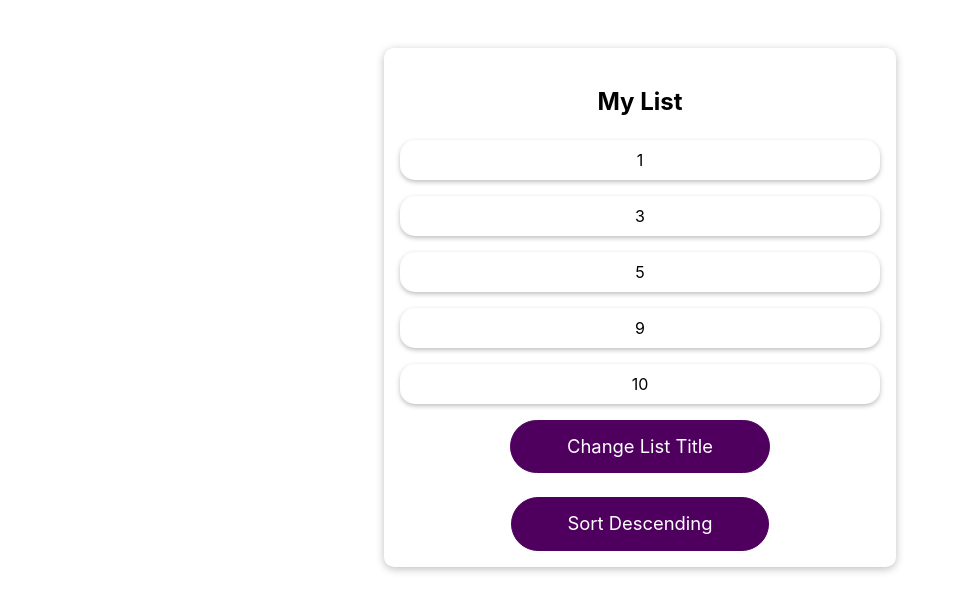
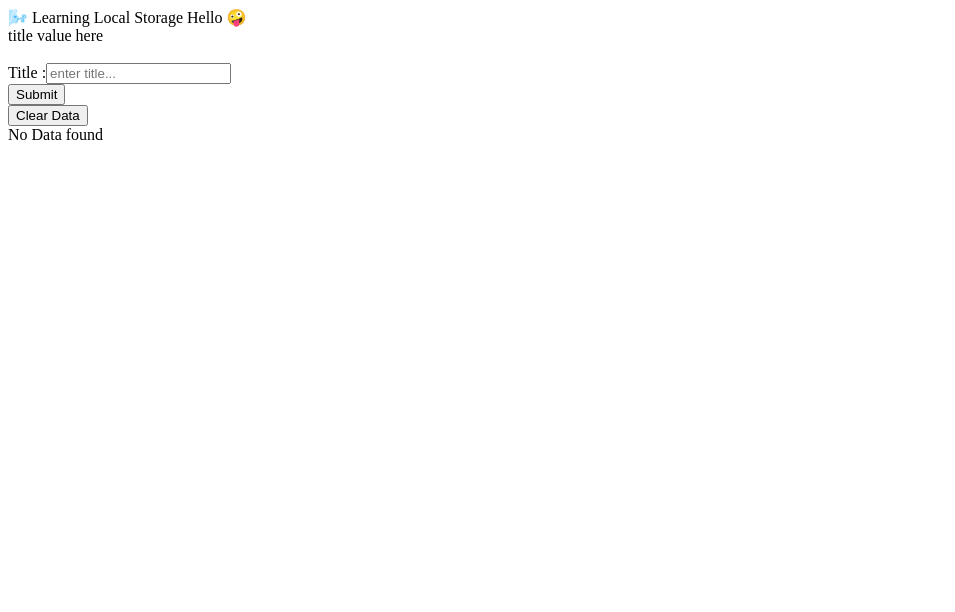
Before and after one commit to Arvindkr123/React_Notes, a React (Vite) app: page / in a window 1280 px wide. Shown: the top 612 px of the page, without its empty margins (0-955 px from the left). Built offline with nearby package versions, Linux system fonts and the light colour scheme.

Commit message:
local Storage

```diff
--- a/src/App.css
+++ /dev/null
@@ -1,14 +0,0 @@
-.app {
-    margin: 3rem auto;
-    width: 30rem;
-    padding: 1rem;
-    background: white;
-    box-shadow: 0 2px 8px rgba(0, 0, 0, 0.26);
-    border-radius: 10px;
-    text-align: center;
-}
-
-.app h1 {
-    margin: 0;
-    text-align: center;
-}
--- a/src/App.jsx
+++ b/src/App.jsx
@@ -1,40 +1,13 @@
-import React, { useState, useCallback, useMemo } from 'react';
-import './App.css';
-import DemoList from './components/Demo/DemoList';
-import Button from './components/UI/Button';
+import React from 'react'
+import LocalStorage from './components/LocalStorage.jsx'
 
-function App() {
-    const [listTitle, setListTitle] = useState('My List');
-    const [isDescending, setIsDescending] = useState(false);
-
-    const changeTitleHandler = useCallback(() => {
-        setListTitle('Sorting number as change sorted button');
-    }, []);
-
-    const toggleOrderHandler = useCallback(() => {
-        setIsDescending((prevState) => !prevState);
-    }, []);
-    const items = useMemo(() => [5, 3, 1, 10, 9], []);
-    const sortedItems = useMemo(() => {
-        const sorted = [...items];
-        if (isDescending) {
-            sorted.sort((a, b) => b - a);
-        } else {
-            sorted.sort((a, b) => a - b);
-        }
-        return sorted;
-    }, [isDescending]);
-
-
+const App = () => {
     return (
-        <div className="app">
-            <DemoList title={listTitle} items={sortedItems} />
-            <Button onClick={changeTitleHandler}>Change List Title</Button><br /><br />
-            <Button onClick={toggleOrderHandler}>
-                {isDescending ? 'Sort Ascending' : 'Sort Descending'}
-            </Button>
+        <div>
+            🌬️ Learning Local Storage Hello 🤪
+            <LocalStorage />
         </div>
-    );
+    )
 }
 
-export default App;
+export default App
--- a/src/components/Demo/DemoList.jsx
+++ /dev/null
@@ -1,26 +0,0 @@
-import React, { useMemo } from 'react';
-
-import classes from './DemoList.module.css'
-
-const DemoList = (props) => {
-    const { items } = props;
-
-    // const sortedList = useMemo(() => {
-    //     console.log('Items sorted');
-    //     return items.sort((a, b) => a - b);
-    // }, [items]);
-    console.log('DemoList RUNNING');
-
-    return (
-        <div className={classes.list}>
-            <h2>{props.title}</h2>
-            <ul>
-                {items.map((item) => (
-                    <li key={item}>{item}</li>
-                ))}
-            </ul>
-        </div>
-    );
-};
-
-export default React.memo(DemoList);
--- a/src/components/Demo/DemoList.module.css
+++ /dev/null
@@ -1,12 +0,0 @@
-.list ul {
-    list-style: none;
-    margin: 0;
-    padding: 0;
-}
-
-.list li {
-    margin: 1rem 0;
-    padding: 0.5rem;
-    box-shadow: 0 2px 5px rgba(0, 0, 0, 0.26);
-    border-radius: 15px;
-}
--- /dev/null
+++ b/src/components/LocalStorage.jsx
@@ -0,0 +1,54 @@
+import React, { useEffect, useState } from 'react'
+
+const LocalStorage = () => {
+    const [title, setTitle] = useState('');
+
+    const onSubmitHandler = (e) => {
+        e.preventDefault();
+        let _myData = [];
+        let data = localStorage.getItem('userData');
+        if (data && data !== null) {
+            let jsonData = JSON.parse(data);
+            _myData = jsonData;
+        }
+        _myData.push(({ listTitle: title }));
+        localStorage.setItem('userData', JSON.stringify(_myData));
+        setTitle('');
+    }
+
+    useEffect(() => { }, [title])
+
+    const fetchData = () => {
+        let Data = localStorage.getItem('userData');
+        let jsonData = []
+        if (Data && Data !== null) {
+            jsonData = JSON.parse(Data);
+        }
+
+        return jsonData && jsonData.length > 0 ? jsonData.map((item, index) => {
+            return <li key={index}>{index + 1} {item.listTitle}</li>
+        }) : <div>No Data found</div>
+    }
+    const titleHandler = (e) => {
+        setTitle(e.target.value);
+    }
+    const clearDataHandler = () => {
+        localStorage.removeItem('userData');
+    }
+    return (
+        <>
+            <form onSubmit={onSubmitHandler}>
+                {`title value here ${title}`} <br /><br />
+                <label htmlFor="title">
+                    Title :
+                    <input type="text" name="title" id="title" placeholder='enter title...' value={title} onChange={titleHandler} />
+                </label><br />
+                <input type="submit" value="Submit" />
+            </form>
+            <input type="button" value={'Clear Data'} onClick={clearDataHandler}/>
+            {fetchData()}
+        </>
+    )
+}
+
+export default LocalStorage
--- a/src/components/UI/Button.jsx
+++ /dev/null
@@ -1,18 +0,0 @@
-
-import React from 'react';
-import classes from './Button.module.css';
-
-const Button = (props) => {
-    return (
-        <button
-            type={props.type || 'button'}
-            className={`${classes.button} ${props.className}`}
-            onClick={props.onClick}
-            disabled={props.disabled}
-        >
-            {props.children}
-        </button>
-    );
-};
-
-export default React.memo(Button);
--- a/src/components/UI/Button.module.css
+++ /dev/null
@@ -1,30 +0,0 @@
-.button {
-    font: inherit;
-    border: 1px solid #4f005f;
-    background: #4f005f;
-    color: white;
-    padding: 0.75rem 3.5rem;
-    cursor: pointer;
-    font-size: 1.15rem;
-    border-radius: 30px;
-}
-
-.button:hover,
-.button:active {
-    background: #741188;
-    border-color: #741188;
-}
-
-.button:focus {
-    outline: none;
-}
-
-button:disabled,
-button:focus:disabled,
-button:hover:disabled,
-button:active:disabled {
-    background: #ccc;
-    border-color: #ccc;
-    color: #666666;
-    cursor: not-allowed;
-}
--- a/src/index.css
+++ /dev/null
@@ -1,15 +0,0 @@
-body {
-    font-family: Inter, system-ui, Avenir, Helvetica, Arial, sans-serif;
-    line-height: 1.5;
-    font-weight: 400;
-
-    color-scheme: light dark;
-    /* color: rgba(255, 255, 255, 0.87);
-    background-color: #242424; */
-
-    font-synthesis: none;
-    text-rendering: optimizeLegibility;
-    -webkit-font-smoothing: antialiased;
-    -moz-osx-font-smoothing: grayscale;
-    -webkit-text-size-adjust: 100%;
-}
--- a/src/index.jsx
+++ b/src/index.jsx
@@ -1,10 +1,6 @@
-import React from 'react'
 import ReactDOM from 'react-dom/client'
 import App from './App'
-import './index.css'
 
 ReactDOM.createRoot(document.getElementById('root')).render(
-    <React.StrictMode>
-        <App />
-    </React.StrictMode>
+    <App/>
 )
```
Also changed, not shown: src/components/Demo/DemoOuput.jsx (deleted, +0 -9 lines), src/components/Demo/MyParagraph.jsx (deleted, +0 -12 lines).
